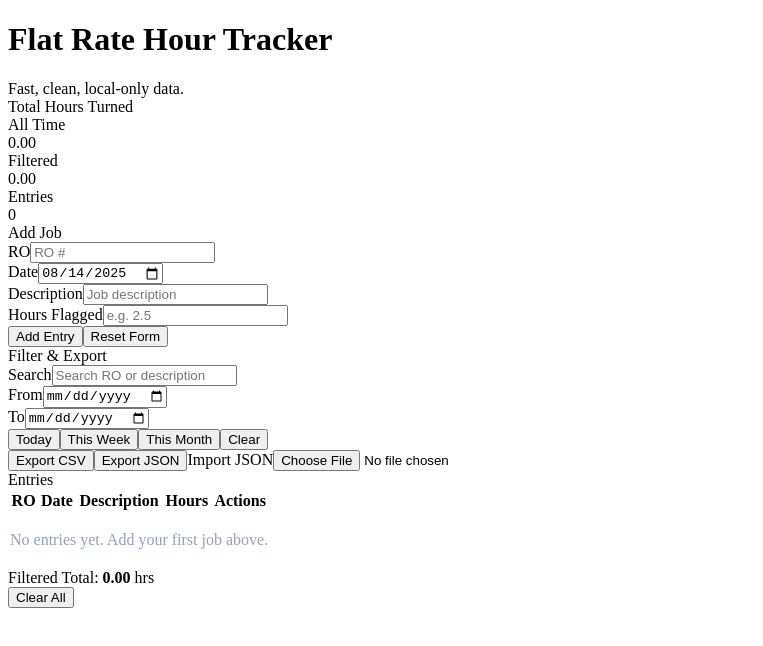
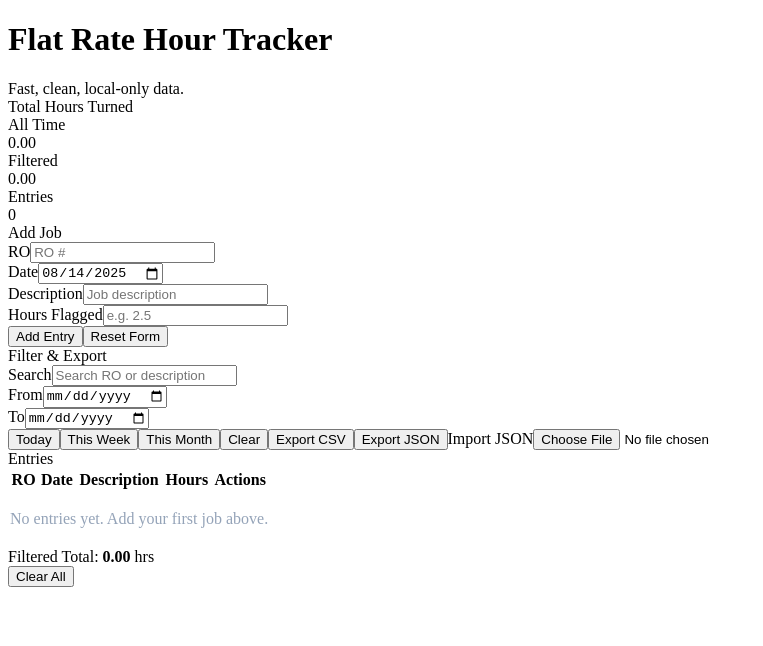
Before and after one commit to cscott3518/FLAT-RATE-HOUR-TRACKER, a React (Vite) app: page / in a window 1280 px wide. Shown: the top 646 px of the page, without its empty margins (0-763 px from the left). Built offline with nearby package versions, Linux system fonts and the light colour scheme; the HTML template or start-up script is replaced by a standard one.

Commit message:
Update App.jsx

```diff
--- a/src/App.jsx
+++ b/src/App.jsx
@@ -174,33 +174,38 @@ export default function App() {
       {/* Filters & Export */}
       <div className="card">
   <div className="card-header">Filter & Export</div>
-        <div className="card-body row">
-          <div style={{flex: '1 1 220px'}}>
+  <div className="card-body">
+    <div className="filters">
+      <div className="field">
         <label htmlFor="q">Search</label>
         <input id="q" value={q} onChange={e=>setQ(e.target.value)} placeholder="Search RO or description" />
       </div>
-          <div>
+
+      <div className="field">
         <label htmlFor="from">From</label>
         <input id="from" type="date" value={from} onChange={e=>setFrom(e.target.value)} />
       </div>
-          <div>
+
+      <div className="field">
         <label htmlFor="to">To</label>
         <input id="to" type="date" value={to} onChange={e=>setTo(e.target.value)} />
       </div>
-          <div className="row">
+
+      <div className="buttons">
         <button className="secondary" onClick={()=>setQuickRange('today')}>Today</button>
         <button className="secondary" onClick={()=>setQuickRange('week')}>This Week</button>
         <button className="secondary" onClick={()=>setQuickRange('month')}>This Month</button>
         <button className="ghost" onClick={()=>setQuickRange('clear')}>Clear</button>
-          </div>
-          <div className="row">
         <button onClick={exportCSV}>Export CSV</button>
         <button onClick={exportJSON}>Export JSON</button>
         <label className="pill" htmlFor="import">Import JSON</label>
-            <input id="import" className="hidden" type="file" accept="application/json,.json" onChange={(e)=>{ const f=e.target.files?.[0]; if (f) importJSON(f); e.currentTarget.value=''; }} />
+        <input id="import" className="hidden" type="file" accept="application/json,.json"
+               onChange={(e)=>{ const f=e.target.files?.[0]; if (f) importJSON(f); e.currentTarget.value=''; }} />
       </div>
     </div>
   </div>
+</div>
+
 
       {/* Table */}
       <div className="card">
```
Lines whose indentation alone changed are shown as unchanged.
